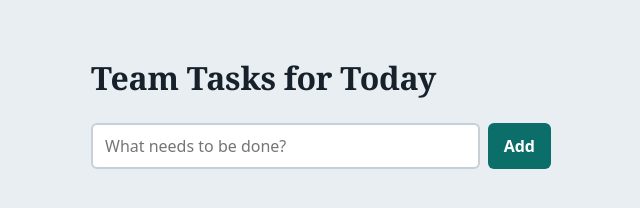
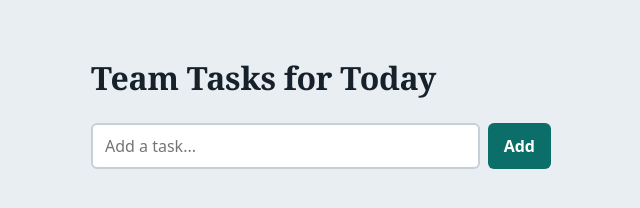
Before and after one commit to Abdullah-Ismael/Git_Parctise, a plain HTML site: page index.html in a window 1280 px wide. Shown: the full height of the page, 319-959 px from the left. Drawn offline with Linux system fonts and the light colour scheme.

Commit message:
placeholder editting

```diff
--- a/index.html
+++ b/index.html
@@ -10,7 +10,7 @@
   <main class="app">
 	<h1>Team Tasks for Today</h1>
     <form id="todo-form">
-      <input id="todo-input" type="text" placeholder="What needs to be done?" autocomplete="off">
+      <input id="todo-input" type="text" placeholder="Add a task..." autocomplete="off">
       <button type="submit">Add</button>
     </form>
     <ul id="todo-list"></ul>
```
